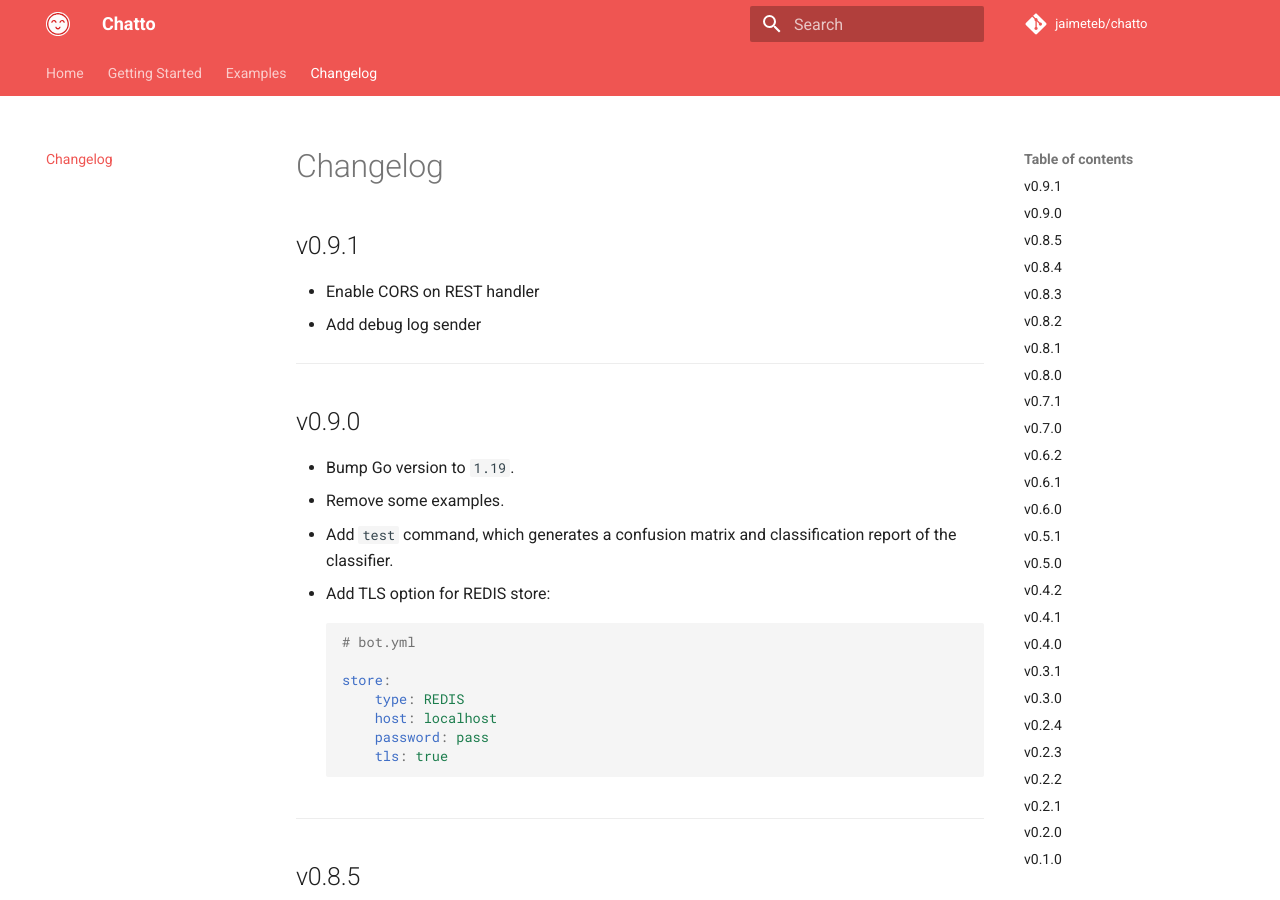
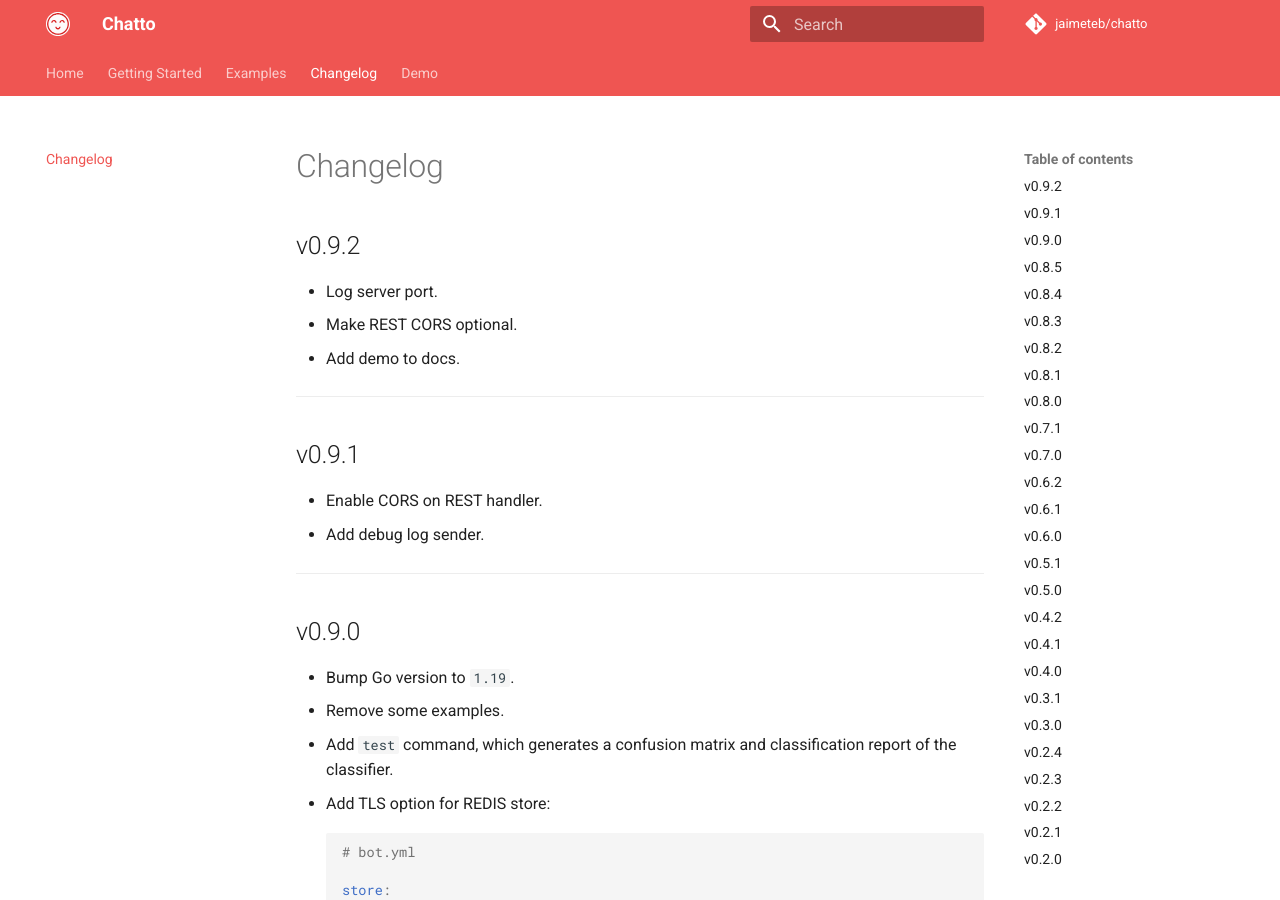
Before and after one commit to jaimeteb/chatto, an MkDocs documentation site: the page built from docs/changelog.md, in a window 1280 px wide and 900 px high. Built offline with MkDocs 1.6.1 and Material for MkDocs 9.7.7, drawn with Linux system fonts in a browser that asks for light colours; comment, search, counter and statistics services are not loaded.

Commit message:
Minor fixes 2 (#57)
* Log server port

* Make REST CORS optional

* Update docs, add demo

* Update changelog

```diff
--- a/docs/changelog.md
+++ b/docs/changelog.md
@@ -1,9 +1,17 @@
 # Changelog
+
+## v0.9.2
+
+* Log server port.
+* Make REST CORS optional.
+* Add demo to docs.
+
+---
 
 ## v0.9.1
 
-* Enable CORS on REST handler
-* Add debug log sender
+* Enable CORS on REST handler.
+* Add debug log sender.
 
 ---
 
--- a/mkdocs.yml
+++ b/mkdocs.yml
@@ -59,3 +59,4 @@ nav:
     # - Miscellaneous Bot: examples/misc.md
     - Trivia: examples/trivia.md
   - Changelog: changelog.md
+  - Demo: demo.md
```
Also changed, not shown: docs/botconfiguration.md (+8 -0 lines), docs/demo.md (added, +33 -0 lines), docs/endpoints.md (+8 -0 lines), docs/img/chatto_trivia_pro.svg (added), 3 other files.
